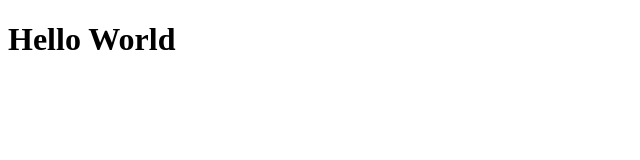
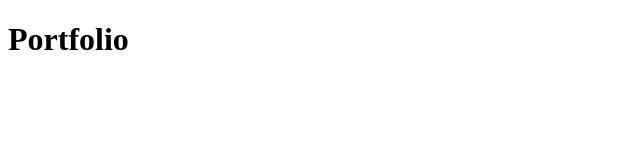
Before and after one commit to HamzaaMB/portfolio, a React (Create React App) app in the folder client/: page / in a window 1280 px wide. Shown: the top 160 px of the page, without its empty margins (0-640 px from the left). Built offline with nearby package versions, Linux system fonts and the light colour scheme.

Commit message:
Ready to start portfolio

```diff
--- a/client/src/App.js
+++ b/client/src/App.js
@@ -1,5 +1,5 @@
 function App() {
-  return <h1>Hello World</h1>
+  return <h1>Portfolio</h1>
 }
 
 export default App
```
